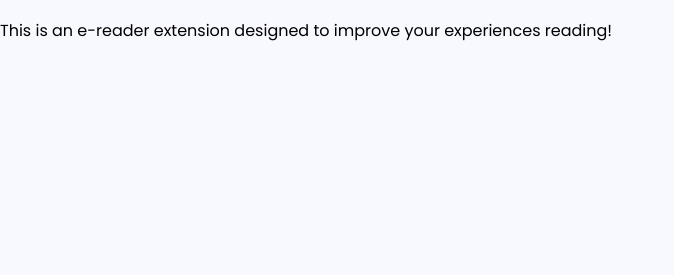
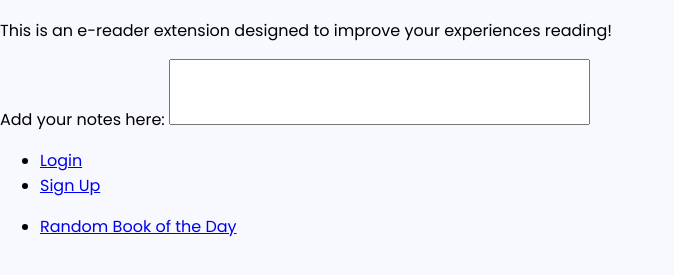
Before and after one commit to IsaacGHall/itis4155project, a browser extension: page ChromeExtensionProject/views/index.html in a window 1280 px wide. Shown: the part 51-326 px from the top of the page, without its empty margins (0-674 px from the left). Drawn offline with Linux system fonts and the light colour scheme.

Commit message:
added basic placeholders

```diff
--- a/ChromeExtensionProject/public/css/main.css
+++ b/ChromeExtensionProject/public/css/main.css
@@ -5,3 +5,7 @@ body{
     padding: 0;
     font-family: 'Poppins', sans-serif;
 }
+
+textarea{
+    resize: none;
+}
--- a/ChromeExtensionProject/views/index.html
+++ b/ChromeExtensionProject/views/index.html
@@ -6,7 +6,17 @@
         <h1>Welcome to NotationPlus!</h1>
         <p>This is an e-reader extension designed to improve your experiences reading!</p>
         <script src="/scripts/popup.js"></script>
+        <label for="notes">Add your notes here:</label>
 
+        <textarea id="notes" name="notes" rows="4" cols="50"></textarea>
 
+        <ul>
+            <li><a class="active" href="#">Login</a></li>
+            <li><a class="active" href="#">Sign Up</a></li>
+        </ul>
+
+        <ul>
+            <li><a class="active" href="#">Random Book of the Day</a></li>
+        </ul>
   </body>
 </html>
```
